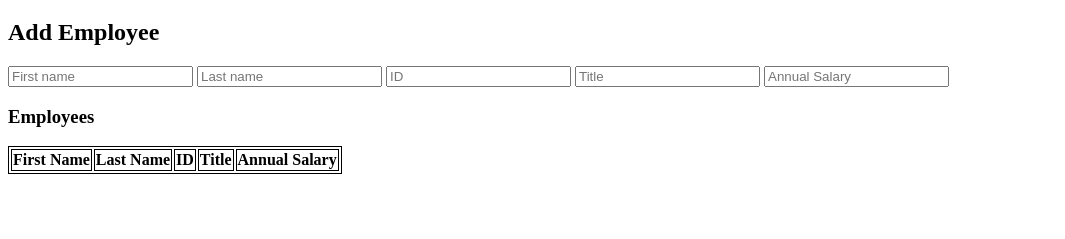
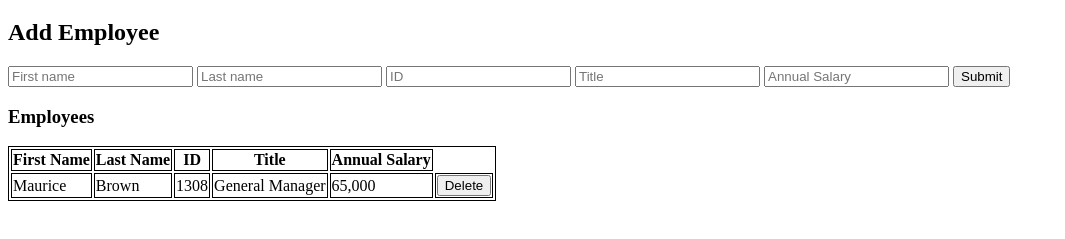
Before and after one commit to Mauricebrwn/weekend-jquery-salary-calculator, a plain HTML site: page index.html in a window 1280 px wide. Shown: the part 61-300 px from the top of the page, without its empty margins (0-1065 px from the left). Drawn offline with Linux system fonts and the light colour scheme.

Commit message:
added delete button for table row

```diff
--- a/client.js
+++ b/client.js
@@ -0,0 +1,14 @@
+$(document).ready(onReady);
+
+let newEmployee = [
+    {
+        firstName: 'Maurice',
+        lastName: 'Brown',
+        id: 1308,
+        title: 'General Manager',
+        annualSalary: 65000
+    }
+]
+function onReady() {
+
+}
--- a/index.html
+++ b/index.html
@@ -4,10 +4,10 @@
     <meta charset="UTF-8">
     <meta http-equiv="X-UA-Compatible" content="IE=edge">
     <meta name="viewport" content="width=device-width, initial-scale=1.0">
-    <title>Salary Calculator</title>
+    <link rel="stylesheet" href="style.css">
     <script src="jquery.js"></script>
     <script src="client.js"></script>
-    <link rel="stylesheet" href="style.css">
+    <title>Salary Calculator</title>
 
 </head>
 <body>
@@ -18,6 +18,7 @@
             <input id="id" type="number" placeholder="ID">
             <input id="TitleNameInput" type="text" placeholder="Title">
             <input id="AnnualSalary" type="number" placeholder="Annual Salary">
+            <button id="submitNewButton">Submit</button>
     <h3>Employees</h3>
 
 
@@ -28,7 +29,17 @@
             <th>ID</th>
             <th>Title</th>
             <th>Annual Salary</th>
+
         </tr>
+            <td>Maurice</td>
+            <td>Brown</td>
+            <td>1308</td>
+            <td>General Manager</td>
+            <td>65,000</td>
+            <td>
+                <button
+                class="delete">Delete</button>
+            </td>
 
 
     </table>
```
